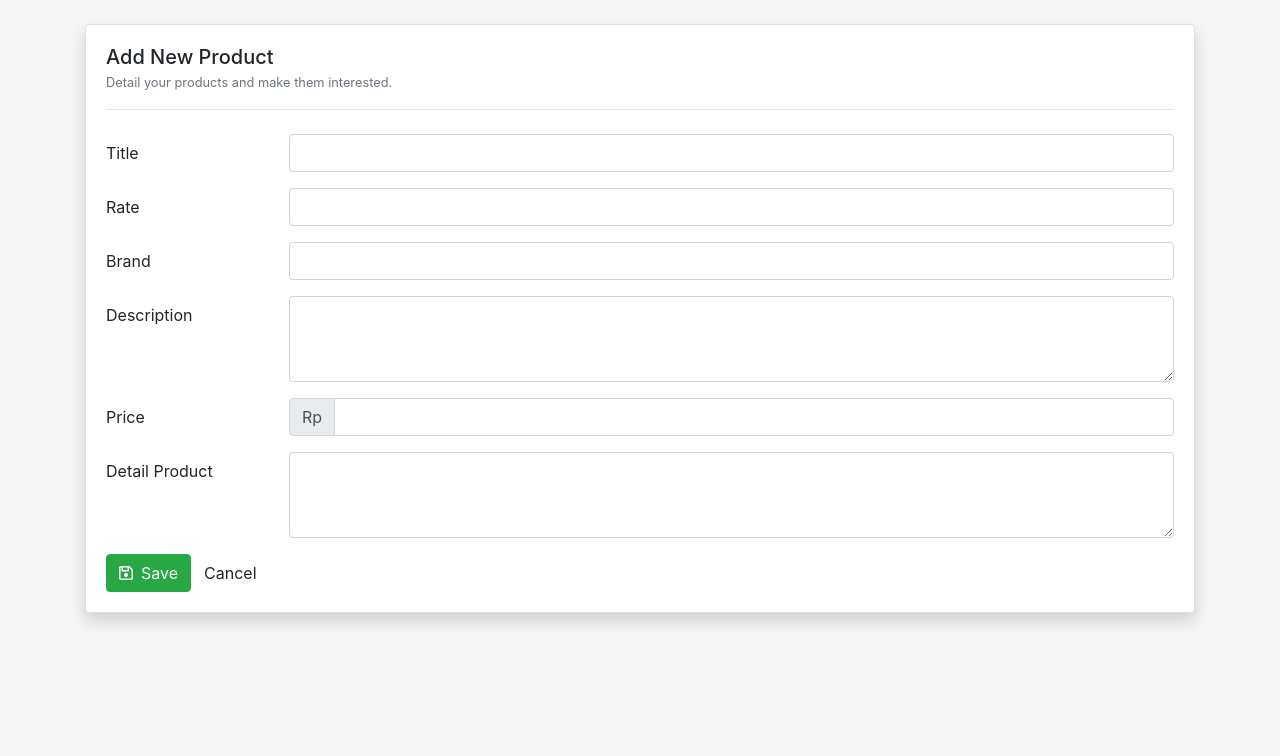
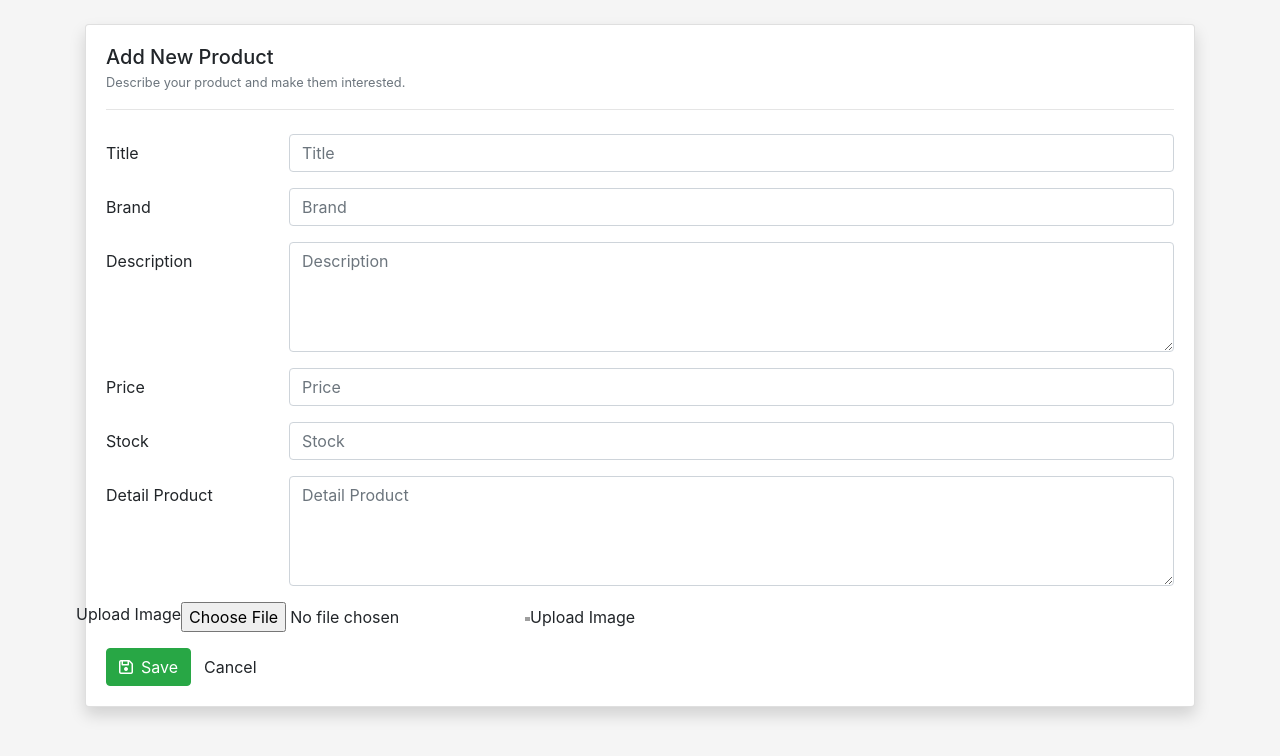
Before and after one commit to mulkyasa/redux-saga-ecommerce, a React (Create React App) app in the folder client/: page /add in a window 1280 px wide. Shown: the top 756 px of the page. Built offline with nearby package versions, Linux system fonts and the light colour scheme; grey boxes are pictures that could not be loaded.

Commit message:
devide form file

```diff
--- /dev/null
+++ b/client/src/components/Form/Form.js
@@ -0,0 +1,71 @@
+import React from 'react';
+
+export function Form(props) {
+  let { name, label, type, onChange, inputMode } = props;
+  if (type === "text")
+    return (
+      <div className="form-group row">
+        <label htmlFor="title" className="col-sm-2 col-form-label">
+          {label}
+        </label>
+        <div className="col-sm-10">
+          <input
+            id="label"
+            className="form-control"
+            type="text"
+            name={name}
+            placeholder={label}
+            value={props.value}
+            onChange={onChange}
+            inputMode={inputMode || "text"}
+            autoComplete="off"
+          />
+        </div>
+      </div>
+    );
+  else if (type === "number")
+    return (
+      <div className="form-group row">
+        <label htmlFor="rate" className="col-sm-2 col-form-label">
+          {label}
+        </label>
+        <div className="col-sm-10">
+          <input
+            id={label}
+            className="form-control"
+            type="number"
+            name={name}
+            placeholder={label}
+            value={props.value}
+            min={props.min}
+            required={true}
+            onChange={onChange}
+          />
+        </div>
+      </div>
+    );
+  else if (type === "textarea")
+    return (
+      <div className="form-group row">
+        <label
+          htmlFor={label}
+          className="col-sm-2 col-form-label"
+        >
+          {label}
+        </label>
+        <div className="col-sm-10">
+          <textarea
+            id={label}
+            className="form-control"
+            name={name}
+            placeholder={label}
+            value={props.value}
+            required={true}
+            onChange={onChange}
+            rows={props.rows}
+          />
+        </div>
+      </div>
+    );
+  return <></>;
+}
--- a/client/src/components/Item.js
+++ b/client/src/components/Item.js
@@ -3,6 +3,15 @@ import { Link } from "react-router-dom";
 import StarRatings from "react-star-ratings";
 
 export default function Item(props) {
+  function convertPrice(price = 0, currency = "Rp") {
+    price = price
+      .toString()
+      .replace(/\D/g, "")
+      .replace(/(\d)(?=(\d{3})+(?!\d))/g, "$1.");
+    price = price && `${currency} ${price}`;
+    return price;
+  }
+
   return (
     <div className="col-md-3">
       <Link to={`/overview/${props.product.id}`}>
@@ -14,7 +23,7 @@ export default function Item(props) {
           />
           <div className="card-body text-dark">
             <h5 className="card-title">{props.product.title}</h5>
-            <h6>Rp{props.product.price}</h6>
+            <h6>{convertPrice(props.product.price)}</h6>
             <div className="text-right">
               <StarRatings
                 starRatedColor="#ffce3d"
--- a/client/src/containers/AddForm.js
+++ b/client/src/containers/AddForm.js
@@ -2,168 +2,108 @@ import React, { Component } from "react";
 import { Link } from "react-router-dom";
 import { postProduct } from "../actions";
 import { connect } from "react-redux";
+import { Form } from "../components/Form/Form";
+import Upload from "../components/Form/Upload";
 
 class AddForm extends Component {
   constructor(props) {
     super(props);
     this.state = {
+      file: {},
       title: "",
-      rate: "",
       brand: "",
+      price: "",
+      stock: "",
+      detail: "",
       description: "",
-      price: "",
-      detailproduct: "",
     };
   }
 
-  handleTitleChange = (event) => {
-    this.setState({ title: event.target.value });
+  handleFileChange = (file) => {
+    this.setState({ file });
   };
 
-  handleRateChange = (event) => {
-    this.setState({ rate: event.target.value });
-  };
-
-  handleBrandChange = (event) => {
-    this.setState({ brand: event.target.value });
-  };
-
-  handleDescriptionChange = (event) => {
-    this.setState({ description: event.target.value });
-  };
-
-  handlePriceChange = (event) => {
-    this.setState({ price: event.target.value });
-  };
-
-  handleDetailChange = (event) => {
-    this.setState({ detailproduct: event.target.value });
+  handleInputChange = (event) => {
+    let { name, value } = event.target;
+    this.setState({ [name]: value });
   };
 
   handleSubmit = (event) => {
-    this.props.postProduct(
-      this.state.title,
-      this.state.rate,
-      this.state.brand,
-      this.state.description,
-      this.state.price,
-      this.state.detail
-    );
-    this.setState({
-      title: "",
-      rate: "",
-      brand: "",
-      description: "",
-      price: "",
-      detailproduct: "",
+    event.preventDefault();
+    this.props.postProduct({
+      ...this.state,
     });
-    event.preventDefault();
   };
 
   render() {
+    let { title, brand, price, stock, detail, description } = this.state;
+
+    let forms = [
+      {
+        name: "title",
+        label: "Title",
+        type: "text",
+        value: title,
+      },
+      {
+        name: "brand",
+        label: "Brand",
+        type: "text",
+        value: brand,
+      },
+      {
+        name: "description",
+        label: "Description",
+        type: "textarea",
+        rows: 4,
+        value: description,
+      },
+      {
+        name: "price",
+        label: "Price",
+        type: "text",
+        inpurMode: "numeric",
+        min: 0,
+        value: price,
+      },
+      {
+        name: "stock",
+        label: "Stock",
+        type: "number",
+        min: 0,
+        value: stock,
+      },
+      {
+        name: "detail",
+        label: "Detail Product",
+        type: "textarea",
+        rows: 4,
+        value: detail,
+      },
+      { type: "file" },
+    ];
+
+    let formItems = forms.map((form, i) => {
+      if (form.type === "file")
+        return (
+          <div key={i} className="form-group row">
+            <Upload onFileChange={this.handleFileChange} />
+          </div>
+        );
+      return <Form key={i} {...form} onChange={this.handleInputChange} />;
+    });
+
     return (
       <div className="container pt-4">
         <div className="card shadow">
           <div className="card-body">
             <h5 className="mb-0">Add New Product</h5>
             <small className="text-muted">
-              Detail your products and make them interested.
+              Describe your product and make them interested.
             </small>
             <hr />
             <form className="mt-4" onSubmit={this.handleSubmit}>
-              <div className="form-group row">
-                <label htmlFor="title" className="col-sm-2 col-form-label">
-                  Title
-                </label>
-                <div className="col-sm-10">
-                  <input
-                    type="text"
-                    value={this.state.title}
-                    onChange={this.handleTitleChange}
-                    className="form-control"
-                    id="title"
-                  />
-                </div>
-              </div>
-              <div className="form-group row">
-                <label htmlFor="rate" className="col-sm-2 col-form-label">
-                  Rate
-                </label>
-                <div className="col-sm-10">
-                  <input
-                    type="number"
-                    value={this.state.rate}
-                    onChange={this.handleRateChange}
-                    className="form-control"
-                    id="rate"
-                  />
-                </div>
-              </div>
-              <div className="form-group row">
-                <label htmlFor="rate" className="col-sm-2 col-form-label">
-                  Brand
-                </label>
-                <div className="col-sm-10">
-                  <input
-                    type="text"
-                    value={this.state.brand}
-                    onChange={this.handleBrandChange}
-                    className="form-control"
-                    id="rate"
-                  />
-                </div>
-              </div>
-              <div className="form-group row">
-                <label
-                  htmlFor="description"
-                  className="col-sm-2 col-form-label"
-                >
-                  Description
-                </label>
-                <div className="col-sm-10">
-                  <textarea
-                    className="form-control"
-                    value={this.state.description}
-                    onChange={this.handleDescriptionChange}
-                    id="description"
-                    rows="3"
-                  ></textarea>
-                </div>
-              </div>
-              <div className="form-group row">
-                <label htmlFor="price" className="col-sm-2 col-form-label">
-                  Price
-                </label>
-                <div className="input-group col-sm-10">
-                  <div className="input-group-prepend">
-                    <div className="input-group-text">Rp</div>
-                  </div>
-                  <input
-                    type="number"
-                    value={this.state.price}
-                    onChange={this.handlePriceChange}
-                    className="form-control"
-                    id="price"
-                  />
-                </div>
-              </div>
-              <div className="form-group row">
-                <label
-                  htmlFor="detail-product"
-                  className="col-sm-2 col-form-label"
-                >
-                  Detail Product
-                </label>
-                <div className="col-sm-10">
-                  <textarea
-                    className="form-control"
-                    value={this.state.detailproduct}
-                    onChange={this.handleDetailChange}
-                    id="detail-product"
-                    rows="3"
-                  ></textarea>
-                </div>
-              </div>
+              {formItems}
               <button type="submit" className="btn btn-success">
                 <i className="fa fa-save mr-sm-2"></i>Save
               </button>
@@ -179,17 +119,7 @@ class AddForm extends Component {
 }
 
 const mapDispatchToProps = (dispatch) => ({
-  postProduct: (title, rate, brand, description, price, detailproduct) =>
-    dispatch(
-      postProduct(
-        title,
-        parseInt(rate),
-        brand,
-        description,
-        parseInt(price),
-        detailproduct
-      )
-    ),
+  postProduct: (item) => dispatch(postProduct(item)),
 });
 
 export default connect(null, mapDispatchToProps)(AddForm);
```
